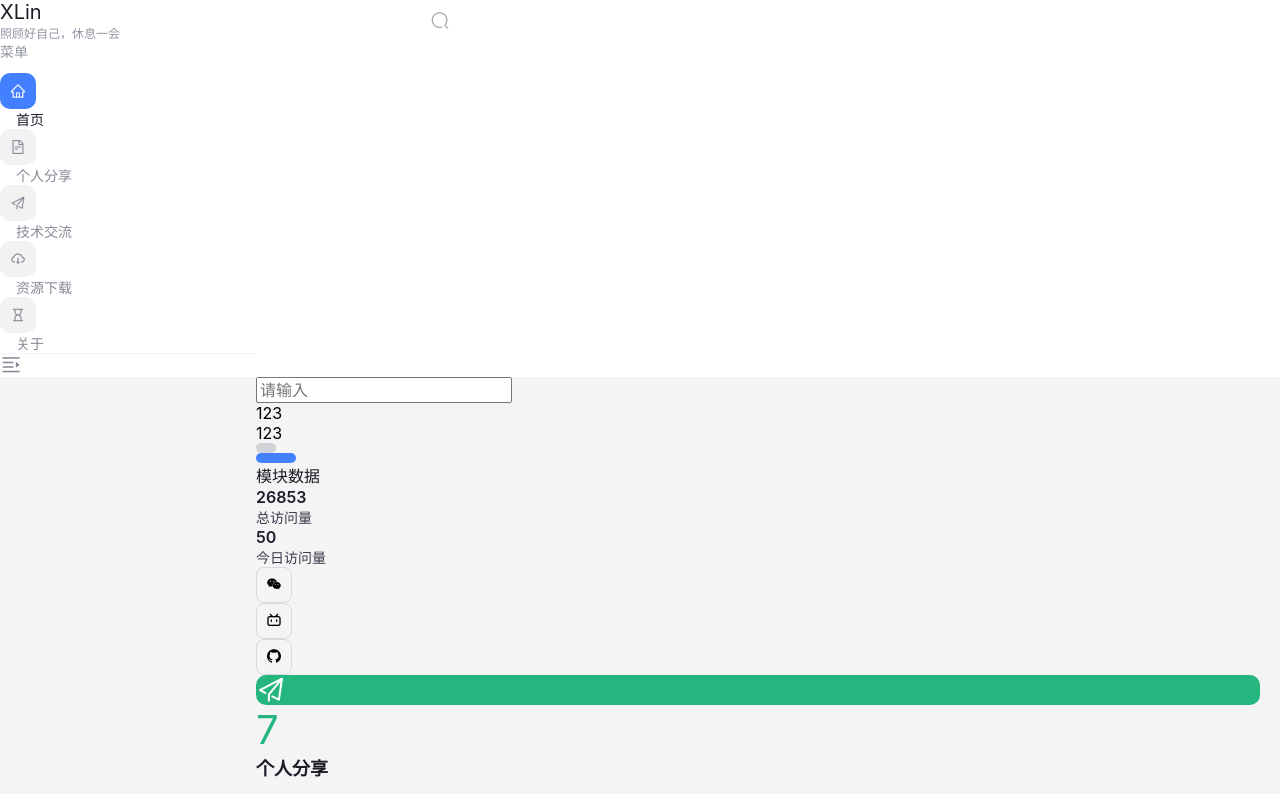
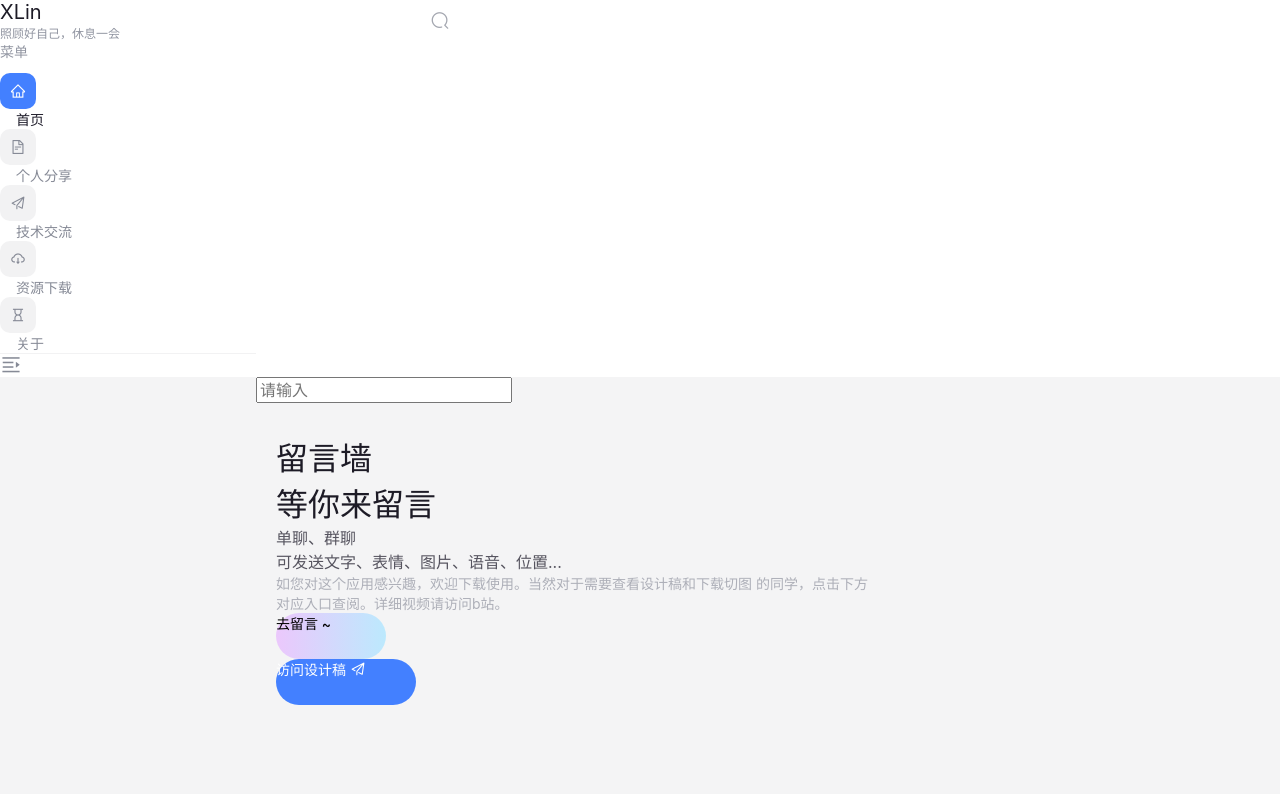
Before and after one commit to Links426/personalBlog, a Vue app: page /index in a window 1280 px wide. Shown: the top 794 px of the page. Built offline with nearby package versions, Linux system fonts and the light colour scheme.

Commit message:
完成 主页横幅

```diff
--- a/src/style.css
+++ b/src/style.css
@@ -7,6 +7,14 @@ div {
 /* 0.3s的动画 */
 .transition-3s {
   transition: all 0.3s;
+}
+/* 0.3s的动画 */
+.transition-6s {
+  transition: all 0.6s;
+  -webkit-transition: all 0.6s;
+  -moz-transition: all 0.6s;
+  -ms-transition: all 0.6s;
+  -o-transition: all 0.6s;
 }
 /* 隐藏滚动条 */
 .scrollHidden::-webkit-scrollbar {
--- a/src/view/about/About.vue
+++ b/src/view/about/About.vue
@@ -10,11 +10,13 @@
     <!-- 内容 -->
     <!-- 上半部分 -->
     <div class="w-full h-600px bg-#171c29 flex-center-col">
-      <img src="@/static/img/QQ20221226-1.jpg" class="w-300px rounded-50%" />
-      <div
-        class="text-white absolute op-60 text-28px font-500 top-350px left-830px signFont"
-      >
-        XLin
+      <div relative>
+        <img src="@/static/img/QQ20221226-1.jpg" class="w-300px rounded-50%" />
+        <div
+          class="text-white absolute op-60 text-28px font-500 top-250px left-230px signFont"
+        >
+          XLin
+        </div>
       </div>
       <div class="signFont text-white text-center text-20px mt-40px">
         <div mb-10px>你不需要一开始就很厉害</div>
--- a/src/view/index/index.vue
+++ b/src/view/index/index.vue
@@ -23,9 +23,93 @@
       <!-- 横幅模块 -->
       <div>
         <!-- 横幅内容 -->
-        <div w-full h-460px bg-white rounded-20px pl-30px pr-30px inline-block>
-          <div relative left-0>123</div>
-          <div relative left-0>123</div>
+        <div w-full h-460px bg-white rounded-20px flex relative>
+          <transition name="minus-icon">
+            <div
+              absolute
+              w-full
+              h-full
+              flex
+              v-if="scrollButtonSelectedNum % 2 === 0"
+            >
+              <div
+                class="w-60% h-full flex flex-col justify-between pl-20px pt-30px pb-30px rounded-l-20px"
+              >
+                <div class="text-32px text-#1d1b26 font-500">
+                  留言墙<br />
+                  等你来留言
+                </div>
+                <div class="text-#56545f">
+                  单聊、群聊<br />
+                  可发送文字、表情、图片、语音、位置...
+                </div>
+                <div class="text-#adafb8 text-14px">
+                  如您对这个应用感兴趣，欢迎下载使用。当然对于需要查看设计稿和下载切图
+                  的同学，点击下方对应入口查阅。详细视频请访问b站。
+                </div>
+                <div flex>
+                  <div
+                    class="linearButton w-110px h-46px rounded-24px flex-center font-500 text-14px mr-10px"
+                  >
+                    去留言 ~
+                  </div>
+                  <div
+                    class="w-140px h-46px rounded-26px flex-center font-500 text-14px text-white bg-#4380FF"
+                  >
+                    访问设计稿<i
+                      class="iconfont icon-nav_icon_fabuguanli ml-4px"
+                    ></i>
+                  </div>
+                </div>
+              </div>
+              <div
+                class="w-40% h-full rounded-r-20px bannerImg1 bg-contain ml-20px"
+              ></div>
+            </div>
+          </transition>
+          <transition name="minus-icon">
+            <div
+              absolute
+              w-full
+              h-full
+              flex
+              v-if="scrollButtonSelectedNum % 2 !== 0"
+            >
+              <div
+                class="w-60% h-full flex flex-col justify-between pl-20px pt-30px pb-30px rounded-l-20px"
+              >
+                <div class="text-32px text-#1d1b26 font-500">
+                  vue+node.js<br />
+                  0到1实现即时通讯聊天室
+                </div>
+                <div class="text-#56545f">
+                  很多事情值得记录，当然也值得回味。
+                </div>
+                <div class="text-#adafb8 text-14px">
+                  如您对留言板感兴趣，欢迎来贴便签纸。当然对于需要宣看设计稿和下载切图
+                  的同学，点击下方对应入口查阅。详细视频请访问b站。
+                </div>
+                <div flex>
+                  <div
+                    class="linearButton w-110px h-46px rounded-24px flex-center font-500 text-14px mr-10px"
+                  >
+                    去留言 ~
+                  </div>
+                  <div
+                    class="w-140px h-46px rounded-26px flex-center font-500 text-14px text-white bg-#4380FF"
+                  >
+                    访问设计稿<i
+                      class="iconfont icon-nav_icon_fabuguanli ml-4px"
+                      style="font      "
+                    ></i>
+                  </div>
+                </div>
+              </div>
+              <div
+                class="w-40% h-full rounded-r-20px bannerImg2 bg-contain ml-20px"
+              ></div>
+            </div>
+          </transition>
         </div>
         <!-- 横幅按钮 -->
         <div flex justify-between mt-20px mr-20px>
@@ -189,7 +273,7 @@ onMounted(() => {
   localStorage.setItem('page', 'index')
   timeInter = setInterval(() => {
     scrollButtonSelectedNum.value++
-  }, 3000)
+  }, 5000)
 })
 onUnmounted(() => {
   clearInterval(timeInter) //销毁
@@ -322,4 +406,17 @@ const personShareList = reactive([
   @apply w-56px h-56px flex-center rounded-10px text-white;
   font-size: 30px;
 }
+.linearButton {
+  background: linear-gradient(90deg, #ebc8fc 1%, #bce9fd 100%);
+}
+
+/* 横幅图片 */
+.bannerImg1 {
+  background-image: url('@/static/img/QQ20221118-0.png');
+  background-repeat: no-repeat;
+}
+.bannerImg2 {
+  background-image: url('@/static/img/94649749_p0.png');
+  background-repeat: no-repeat;
+}
 </style>
```
